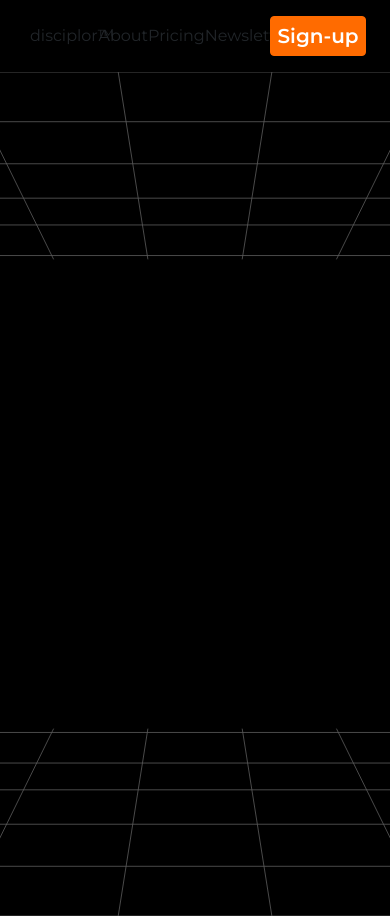
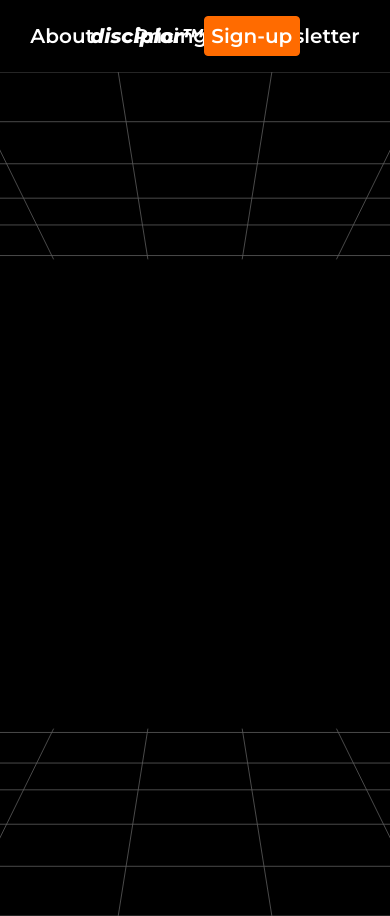
Before and after one commit to dadaxingxing/video-editing-funnel, a React (Vite) app: page / in a window 390 px wide. Built offline with nearby package versions, Linux system fonts and the light colour scheme.

Commit message:
finished navBar design, need to make it responsive and clickable

```diff
--- a/src/App.css
+++ b/src/App.css
@@ -11,6 +11,22 @@
     top: 0;
     position: sticky;
     background-color: black;
+
+    padding: 0 4.7rem;
+}
+
+.logo{
+    font-style: italic;
+    font-weight: 800;
+    font-size: 1.25rem;
+    color: white;
+}
+
+.navButtons{
+    font-weight: 600;
+    color: white;
+    font-size: 1.25rem;
+    gap: 2.5rem;
 }
 
 .page1{
--- a/src/App.jsx
+++ b/src/App.jsx
@@ -22,14 +22,14 @@ function App() {
         </div>
 
         <div className='col-4 col-md-6'>
-          <div className='nagButtons d-flex justify-content-center'>
+          <div className='navButtons d-flex justify-content-center'>
             <div>About</div>
             <div>Pricing</div>
             <div>Newsletter</div>
           </div>
         </div>
 
-        <div className='col-4 col-md-3 justify-content-end'>
+        <div className='col-4 col-md-3 d-flex justify-content-end'>
           <CTA
            width='6rem'
            height='2.5rem'
```
